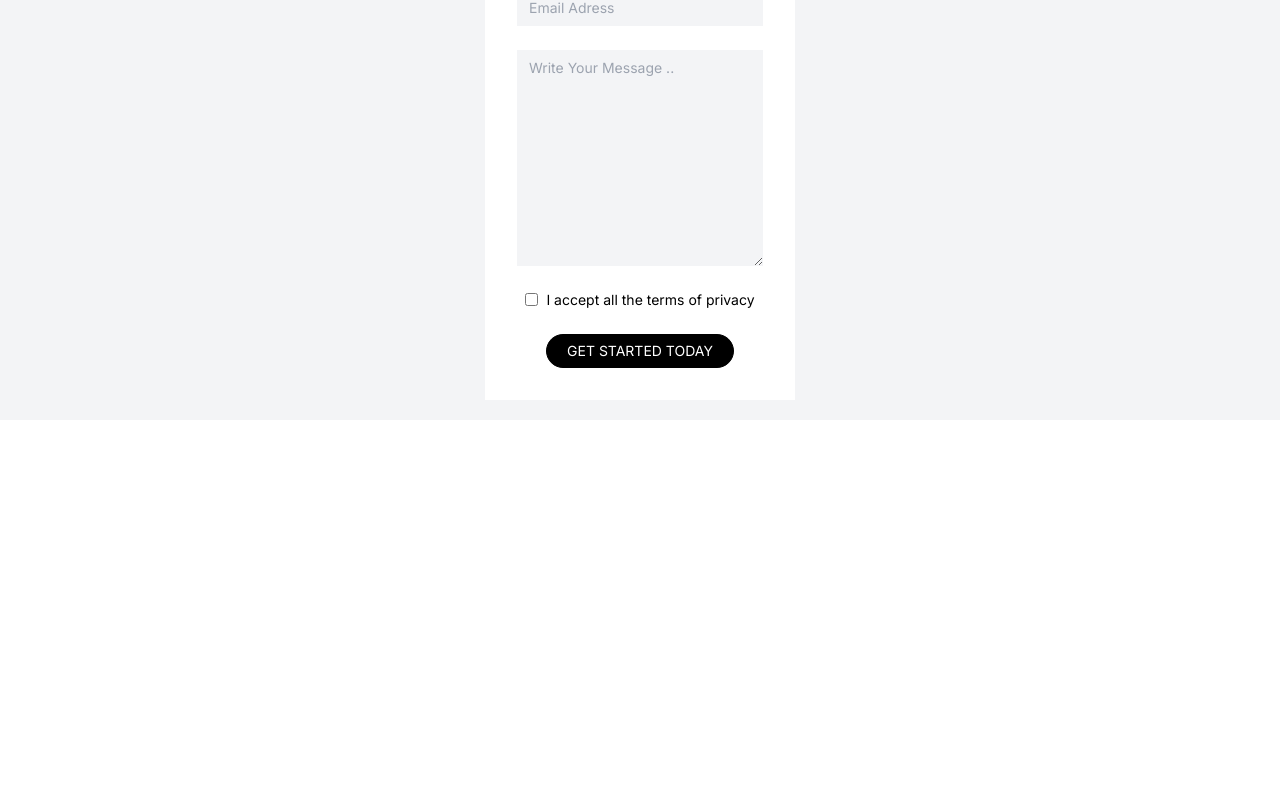
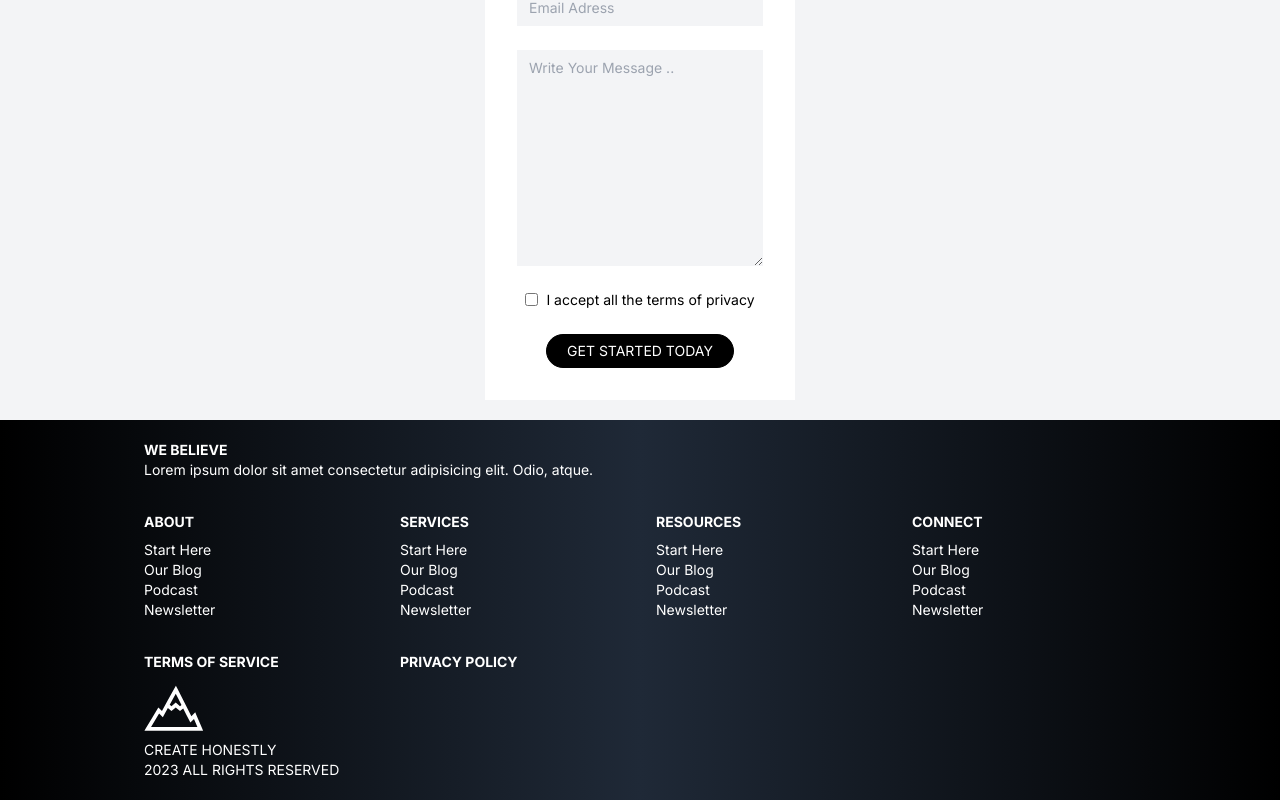
Before and after one commit to kreifeur/kib, a Next.js app: page / in a window 1280 px wide. Shown: the part 2753-3553 px from the top of the page. Before the commit the page ends 3173 px from the top, so only its background shows below. Built offline with nearby package versions, Linux system fonts and the light colour scheme.

Commit message:
projects

```diff
--- a/src/app/page.jsx
+++ b/src/app/page.jsx
@@ -1,5 +1,6 @@
 import Button from "@/components/Button";
 import Contact from "@/components/Contact";
+import Footer from "@/components/Footer";
 import Hero from "@/components/Hero";
 import Navbar from "@/components/Navbar";
 import Projects from "@/components/Projects";
@@ -14,6 +15,7 @@ export default function Home() {
       <Services/>
       <Projects/>
       <Contact/>
+      <Footer/>
     </div>
   );
 }
--- /dev/null
+++ b/src/components/Footer.jsx
@@ -0,0 +1,70 @@
+import React from "react";
+import { LiaMountainSolid } from "react-icons/lia";
+
+const Footer = () => {
+  return (
+    <div className="flex justify-center p-5  bg-gradient-to-r from-black via-gray-800 to-black text-white">
+      <div className="flex  flex-col-reverse sm:w-[80%] w-full">
+        <div className="flex-[1] flex flex-col justify-between">
+          <div>
+            <LiaMountainSolid className="text-6xl" />
+            <div>CREATE HONESTLY</div>
+          </div>
+          <div>2023 ALL RIGHTS RESERVED</div>
+        </div>
+
+        <div className="flex-[3] flex flex-col gap-8">
+          <div>
+            <div className="font-bold">WE BELIEVE</div>
+            <div>
+              Lorem ipsum dolor sit amet consectetur adipisicing elit. Odio,
+              atque.
+            </div>
+          </div>
+
+          <div className="grid sm:grid-cols-4 grid-cols-2 gap-8">
+            <ul>
+              <li className="font-bold mb-2">ABOUT</li>
+              <li>Start Here</li>
+              <li>Our Blog</li>
+              <li>Podcast</li>
+              <li>Newsletter</li>
+            </ul>
+
+            <ul>
+              <li className="font-bold mb-2">SERVICES</li>
+              <li>Start Here</li>
+              <li>Our Blog</li>
+              <li>Podcast</li>
+              <li>Newsletter</li>
+            </ul>
+            <ul>
+              <li className="font-bold mb-2">RESOURCES</li>
+              <li>Start Here</li>
+              <li>Our Blog</li>
+              <li>Podcast</li>
+              <li>Newsletter</li>
+            </ul>
+            <ul>
+              <li className="font-bold mb-2">CONNECT</li>
+              <li>Start Here</li>
+              <li>Our Blog</li>
+              <li>Podcast</li>
+              <li>Newsletter</li>
+            </ul>
+
+            <ul>
+              <li className="font-bold mb-2">TERMS OF SERVICE</li>
+            </ul>
+
+            <ul>
+              <li className="font-bold mb-2">PRIVACY POLICY</li>
+            </ul>
+          </div>
+        </div>
+      </div>
+    </div>
+  );
+};
+
+export default Footer;
```
